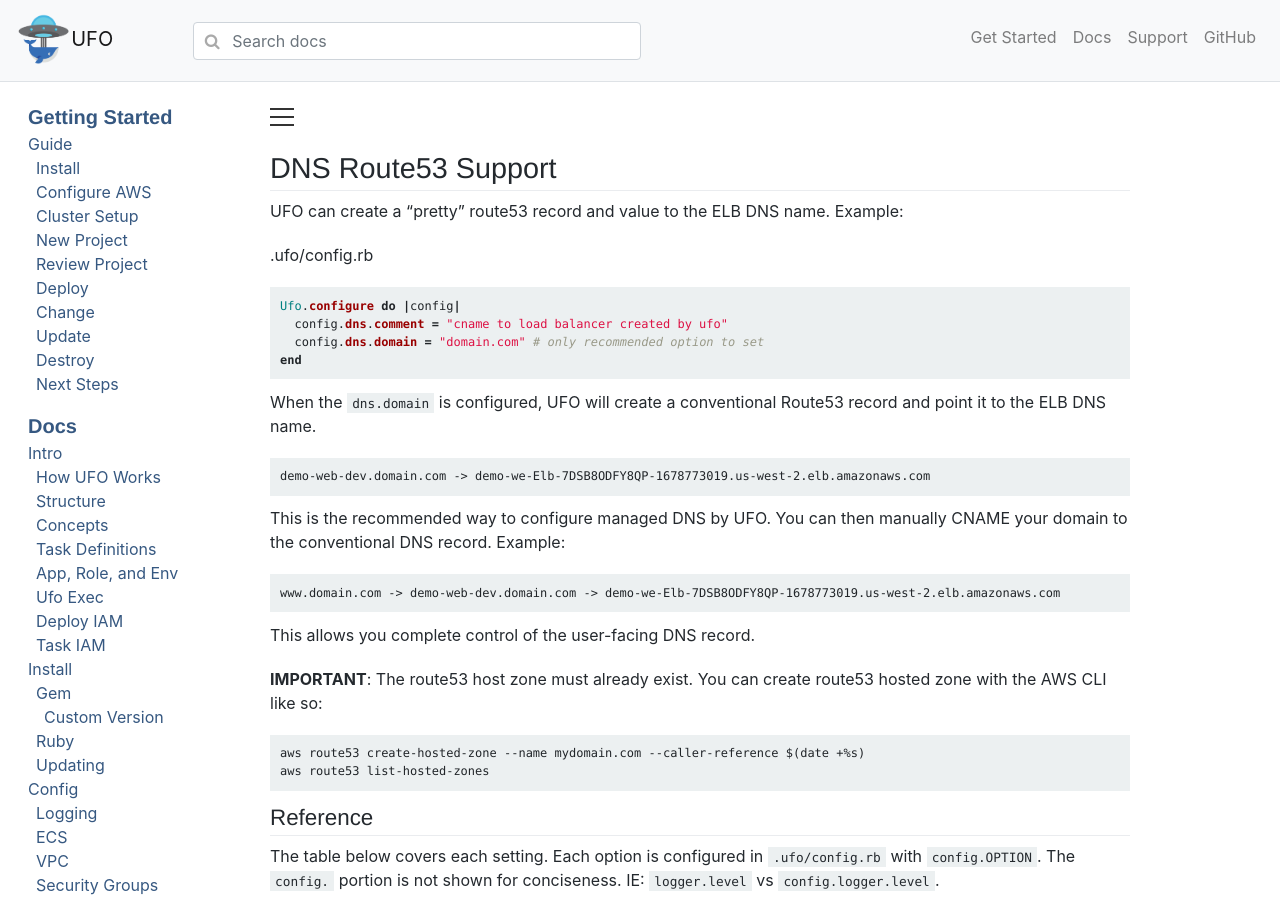
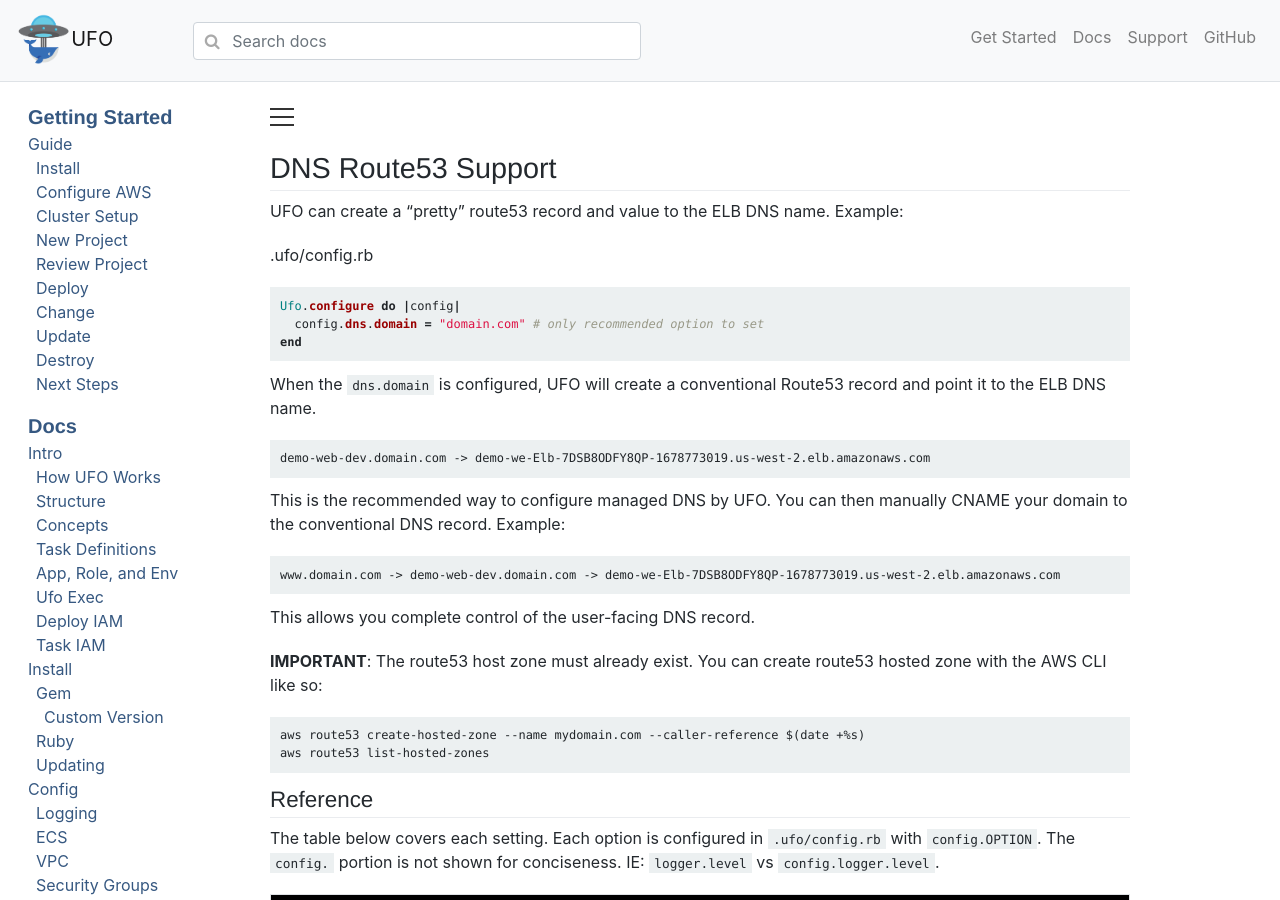
Before and after one commit to boltops-tools/ufo-docs, a Jekyll site: the page built from _docs/features/dns-route53-support.md, in a window 1280 px wide and 900 px high. Built offline with Jekyll 4.4.1, drawn with Linux system fonts in a browser that asks for light colours; cached includes are drawn as plain includes; a script that is not in the unit is left out; some of the changed lines change nothing that is shown.

Commit message:
update docs

````diff
--- a/_config.yml
+++ b/_config.yml
@@ -55,7 +55,7 @@ credits: 'BoltOps, LLC'
 markdown: kramdown
 permalink: pretty
 
-gh_url: "https://github.com/boltops-tools/ufo"
+gh_url: "https://github.com/boltops-tools/ufo-docs"
 
 collections:
   docs:
--- a/_docs/features/dns-route53-support.md
+++ b/_docs/features/dns-route53-support.md
@@ -11,7 +11,6 @@ UFO can create a "pretty" route53 record and value to the ELB DNS name. Example:
 
 ```ruby
 Ufo.configure do |config|
-  config.dns.comment = "cname to load balancer created by ufo"
   config.dns.domain = "domain.com" # only recommended option to set
 end
 ```
````
